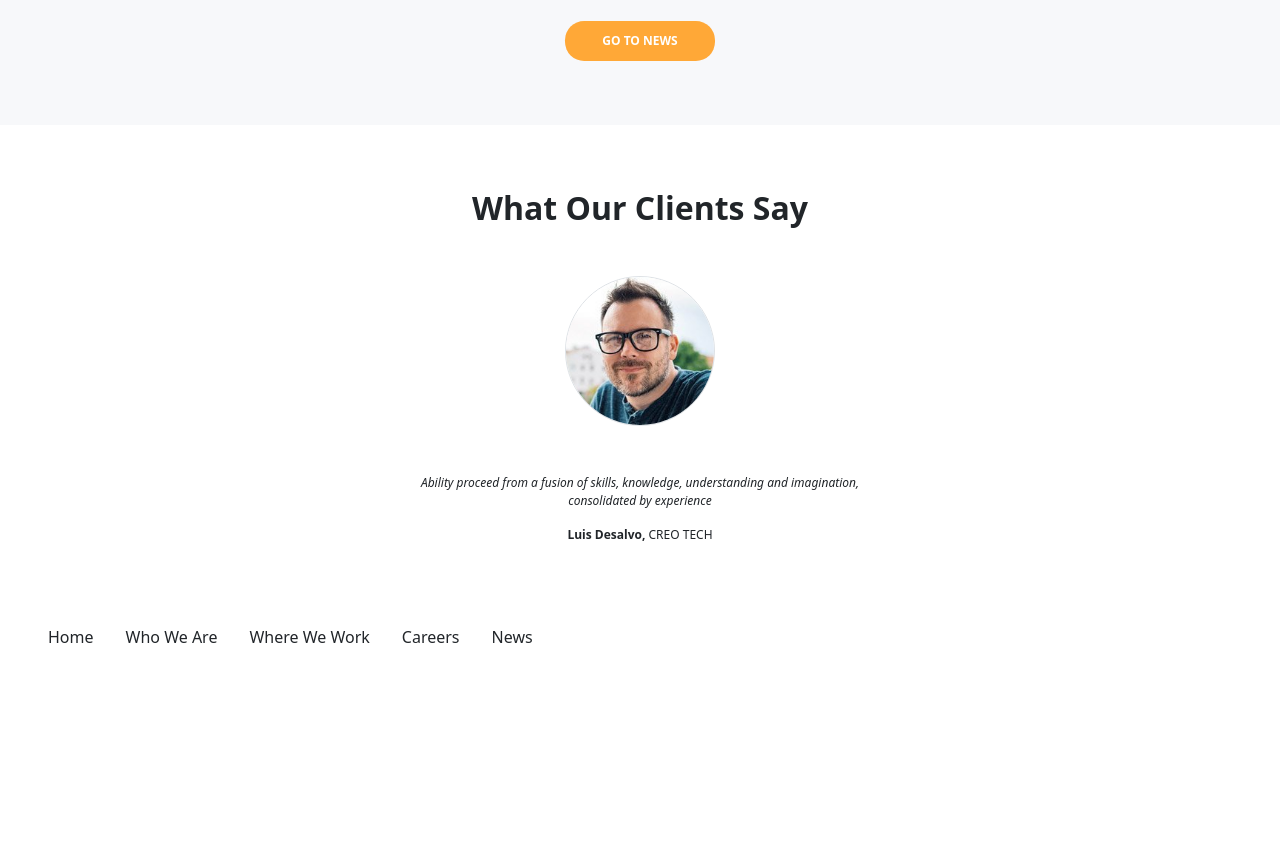
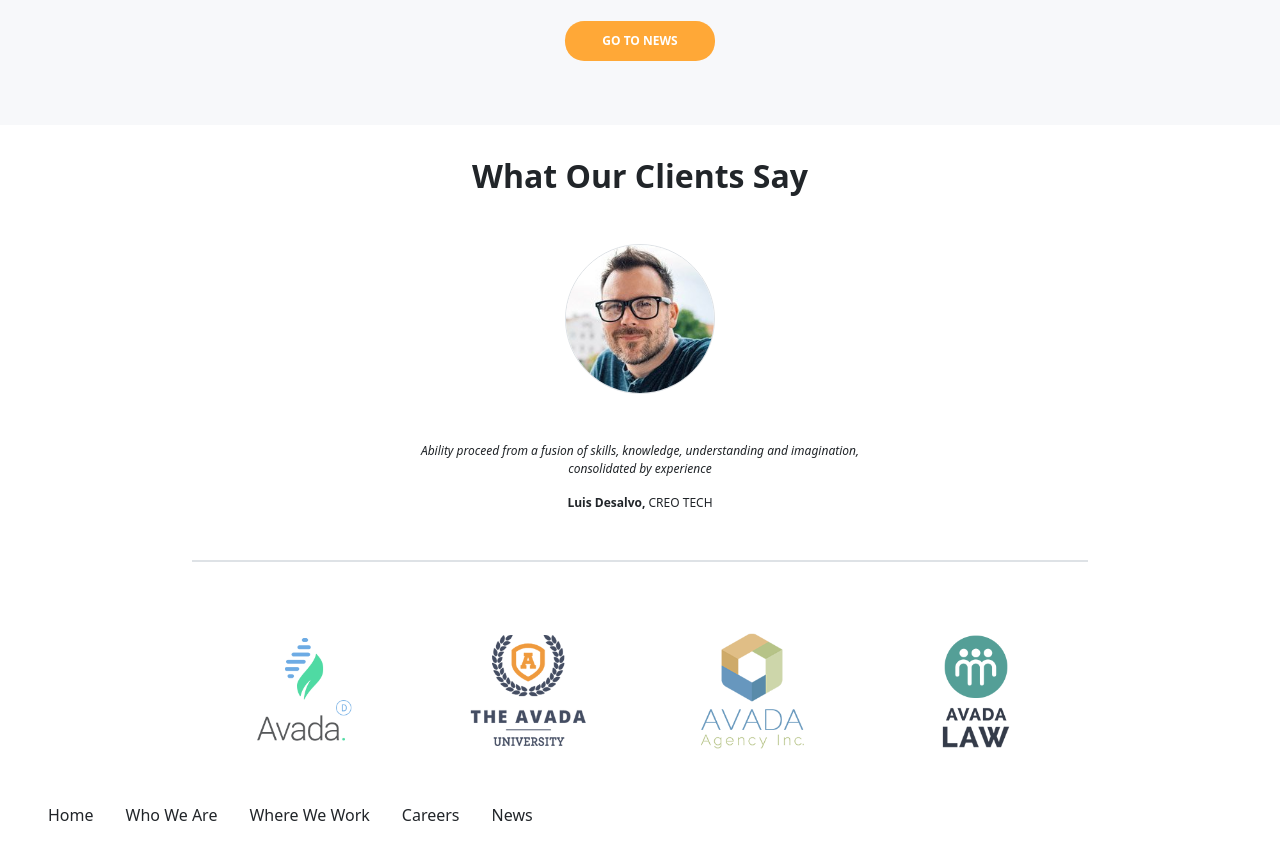
Before and after one commit to DezVibez/proj-html-vuejs, a Vue app: page / in a window 1280 px wide. Shown: the part 4240-5083 px from the top of the page. Before the commit the page ends 4905 px from the top, so only its background shows below. Built offline with nearby package versions, Linux system fonts and the light colour scheme.

Commit message:
clients say ok + brands

```diff
--- a/src/components/BaseMain.vue
+++ b/src/components/BaseMain.vue
@@ -356,8 +356,8 @@
   </div>
 
   <div class="clients-say">
-    <div class="my-container">
-      <div class="text-center mx-auto py-5">
+    <div class="my-container ">
+      <div class="text-center mx-auto py-3">
         <h2 class="fw-bold my-3">
           What Our Clients Say
         </h2>
@@ -378,8 +378,33 @@
           <span>CREO TECH</span>
         </div>
 
+        <div class="client-line border mt-5">
+
+        </div>
+
+
+
+      </div>
+
+      <div class="d-flex">
+        <div class="w-25 p-5">
+          <img class="img-fluid" src="../assets/images/clients_partner_5-200x202.png" alt="">
+        </div>
+        <div class="w-25 p-5">
+          <img class="img-fluid" src="../assets/images/clients_partner_6-200x202.png" alt="">
+        </div>
+        <div class="w-25 p-5">
+          <img class="img-fluid" src="../assets/images/clients_partner_1-200x202.png" alt="">
+        </div>
+        <div class="w-25 p-5">
+          <img class="img-fluid" src="../assets/images/clients_partner_2-200x202.png" alt="">
+        </div>
       </div>
     </div>
+  </div>
+
+  <div>
+
   </div>
 
 
@@ -542,7 +567,6 @@ export default {
 
 //clients-say-section
 .clients-say{
-  height:500px;
 
   .client-card{
     width: 150px;
@@ -551,6 +575,11 @@ export default {
     .client-img{
       border-radius: 50%;
     }
+
+    .client-line{
+      height: 1px;
+      width: 70%
+    }
   }
 }
 </style>
```
